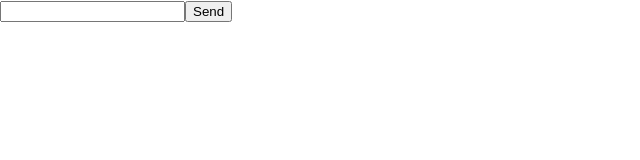
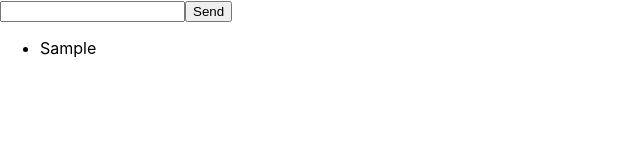
Before and after one commit to Carmenprz/testing-react, a React (Create React App) app: page / in a window 1280 px wide. Both pictures are taken after typing "Sample" into the empty fields and a click on the button "Send". Shown: the top 160 px of the page, without its empty margins (0-640 px from the left). Built offline with nearby package versions, Linux system fonts and the light colour scheme.

Commit message:
MessageList

```diff
--- a/src/App.js
+++ b/src/App.js
@@ -1,12 +1,17 @@
-import React from 'react';
-import NewMessageForm from './components/NewMessageForm'
+import React, { useState } from 'react';
+import NewMessageForm from './components/NewMessageForm';
+import MessageList from './components/MessageList';
 
 const App = () => {
-  const handleSend = newMessage => {};
+  const [messages, setMessages] = useState([]);
+  const handleSend = newMessage => {
+    setMessages([newMessage, ...messages]);
+  };
 
   return (
     <div>
       <NewMessageForm onSend={handleSend}/>
+      <MessageList data={messages} />
     </div>
   )
 }
--- /dev/null
+++ b/src/components/MessageList.js
@@ -0,0 +1,9 @@
+import React from 'react';
+
+const MessageList = ({ data }) => (
+    <ul>
+        {data.map(message => <li key={message}>{message}</li>)}
+    </ul>
+);
+
+export default MessageList;
```
